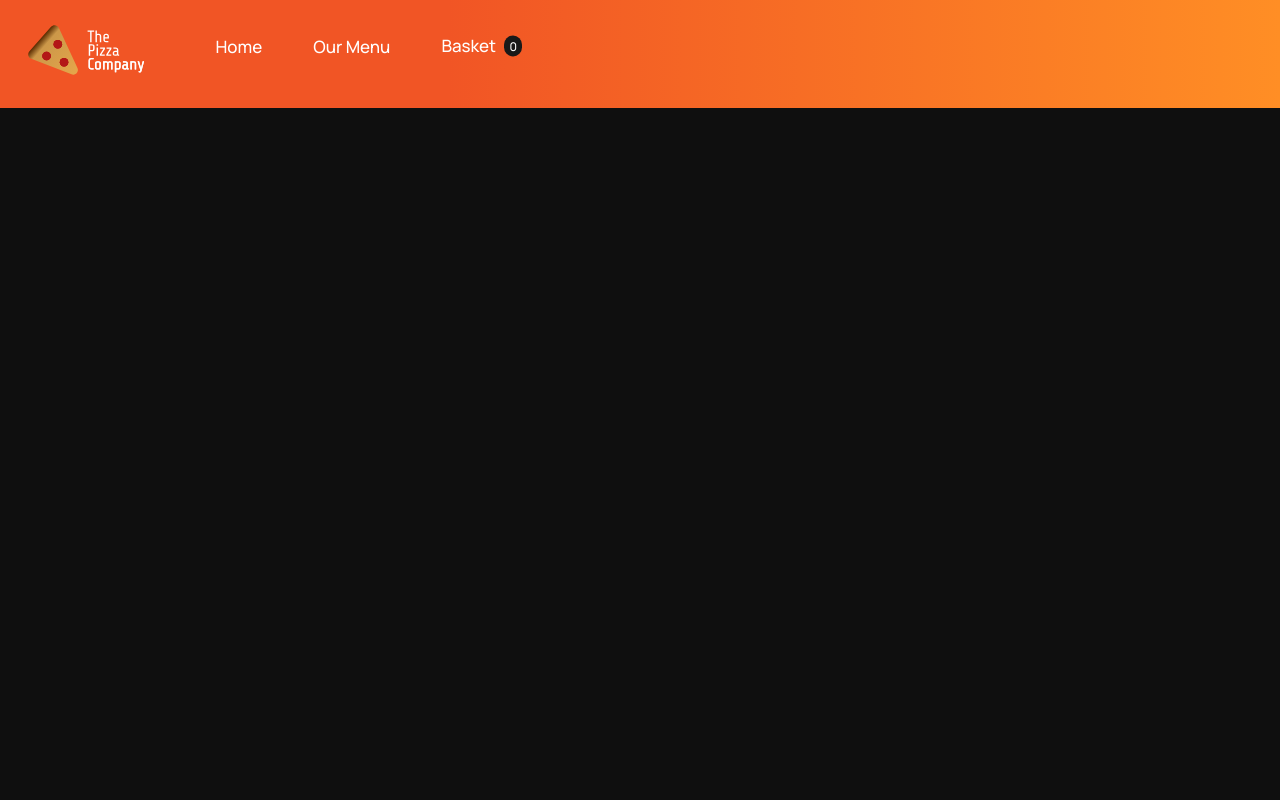
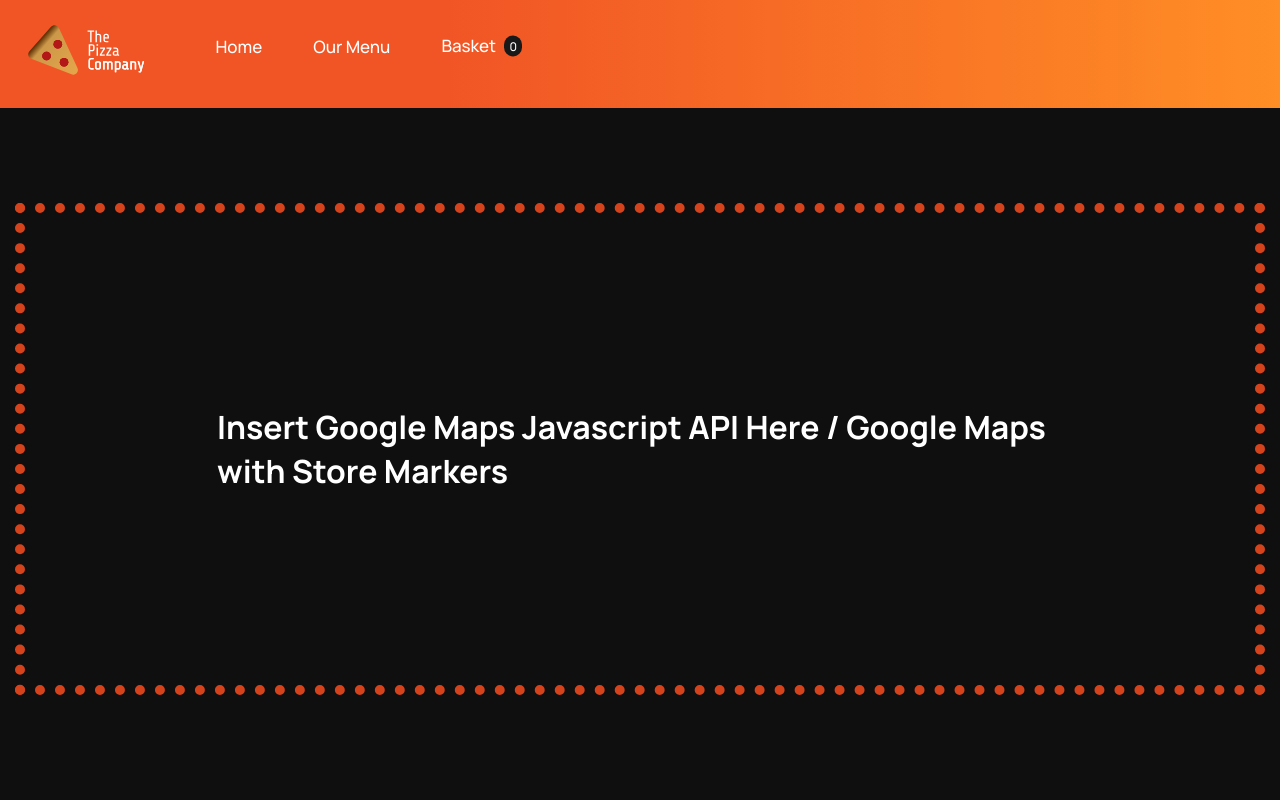
Before and after one commit to devVelocity/pizzaDeliveryProject, a Vue app: page /stores-and-delivery in a window 1280 px wide. Shown: the top 800 px of the page. Built offline with nearby package versions, Linux system fonts and the light colour scheme.

Commit message:
completed

```diff
--- a/src/assets/styles/pages/stores-and-delivery.css
+++ b/src/assets/styles/pages/stores-and-delivery.css
@@ -0,0 +1,15 @@
+h1{
+    margin: 0;
+    padding: 15vw;
+    border: 10px dotted var(--orange1dark);
+    margin: 15px;
+}
+
+#stores-container{
+    padding-top: 25px;
+    height: auto;
+    min-height: 80vh;
+    display:flex;
+    align-items: center;
+    justify-content: center;
+}
--- a/src/views/Basket.vue
+++ b/src/views/Basket.vue
@@ -52,21 +52,21 @@
                     </div>
                 </div>
                 <div v-if="confirmOrderDetails" class="stickyContainer">
-                    <form @submit.prevent="" id="form1">
+                    <form @submit.prevent="checkoutCommenced()" id="form1">
                         <div class="stickyItem">
                             <div class="stickyItemFlex2">
                                 <hr class="spacing-hr">
                                 <h2>Your Details</h2>
-                                <input v-model="fullName" placeholder="Full Name">
+                                <input required v-model="fullName" placeholder="Full Name*">
                                 <hr class="spacing-hr">
-                                <input v-model="contactNumber" placeholder="Contact Number">
+                                <input required v-model="contactNumber" placeholder="Contact Number*">
                                 <hr class="spacing-hr">
-                                <input v-model="emailAddress" placeholder="Email Address">
+                                <input required v-model="emailAddress" placeholder="Email Address*">
                                 <hr class="spacing-hr">
 
-                                <input v-model="Address" placeholder="Address">
+                                <input required v-model="Address" placeholder="Address*">
                                 <hr class="spacing-hr">
-                                <input v-model="postCode" placeholder="Postcode">
+                                <input required v-model="postCode" placeholder="Postcode*">
                                 <hr class="spacing-hr">
                                 <hr class="spacing-hr">
                                 <h2>Delivery Details</h2>
@@ -122,14 +122,14 @@
                                 <h4 class="mobileH4" v-if="paymentButtonDisabled && mobileUser">{{paymentDisabledMessage}}</h4>
                                 <span class="tooltipContainer">
                                     <h2 class="toolTip" v-if="paymentDisabledMessage != null && !mobileUser">{{paymentDisabledMessage}}</h2>
-                                    <button v-if="!paymentButtonHidden" :disabled="paymentButtonDisabled" :class="{disabled: paymentButtonDisabled}" @click="checkoutCommenced()" class="button-style4" form="form1">Confirm and Pay</button>
+                                    <button v-if="!paymentButtonHidden" :disabled="paymentButtonDisabled" :class="{disabled: paymentButtonDisabled}" @click="document.getElementById('form1').submit()" class="button-style4" form="form1">Confirm and Pay</button>
                                 </span>
                             </div>
                         </div>
                     </form>
                 </div>
                 <div v-if="confirmOrderPayment" class="stickyContainer">
-                    <form @submit.prevent="checkoutCommenced()" id="form1">
+                    <form @submit.prevent="checkoutCommenced()" id="form2">
                         <div class="stickyItem">
                             <div class="stickyItemFlex2">
                                 <hr class="spacing-hr">
@@ -138,7 +138,7 @@
                             <div class="stickyItemFlex1">
                                 <hr>
                                 <h2>Discount Codes</h2>
-                                <input v-if="codeApplied === 0 || codeApplied === 2" placeholder="Type code and press Enter" v-model="discountCodes" @keyup.enter="tryDiscountCode()" :disabled="codeApplied === 1">
+                                <input required v-if="codeApplied === 0 || codeApplied === 2" placeholder="Type code and press Enter" v-model="discountCodes" @keyup.enter="tryDiscountCode()" :disabled="codeApplied === 1">
                                 <span @click="removeDiscountCodes" v-if="codeApplied != 0 && codeApplied != 2" class="discountAppliedSpan"><h3 class="hover">x</h3><h4 class="discountApplied">Discount {{ this.codeAppliedName }} Applied</h4></span>
                                 <transition name="fade">
                                     <h4 class="h4codeRecognised" v-if="codeApplied === 2">Code unavailable</h4>
@@ -173,7 +173,7 @@
                                 <h4 class="mobileH4" v-if="paymentButtonDisabled && mobileUser == true">{{paymentDisabledMessage}}</h4>
                                 <span class="tooltipContainer">
                                     <h2 class="toolTip" v-if="paymentDisabledMessage != null && mobileUser == false">{{paymentDisabledMessage}}</h2>
-                                    <button v-if="!paymentButtonHidden" :disabled="paymentButtonDisabled" :class="{disabled: paymentButtonDisabled}" @click="checkoutCommenced()" class="button-style4" form="form1">Confirm and Pay</button>
+                                    <button v-if="!paymentButtonHidden" :disabled="paymentButtonDisabled" :class="{disabled: paymentButtonDisabled}" @click="document.getElementById('form2').submit()" class="button-style4" form="form1">Confirm and Pay</button>
                                 </span>
                             </div>
                         </div>
--- a/src/views/Stores-and-Delivery.vue
+++ b/src/views/Stores-and-Delivery.vue
@@ -1,5 +1,9 @@
 <template>
-    <div id="page-background"></div>
+    <div id="page-background">
+        <div id="stores-container">
+            <h1>Insert Google Maps Javascript API Here / Google Maps with Store Markers</h1>
+        </div>
+    </div>
 </template>
 
 <script>
```
